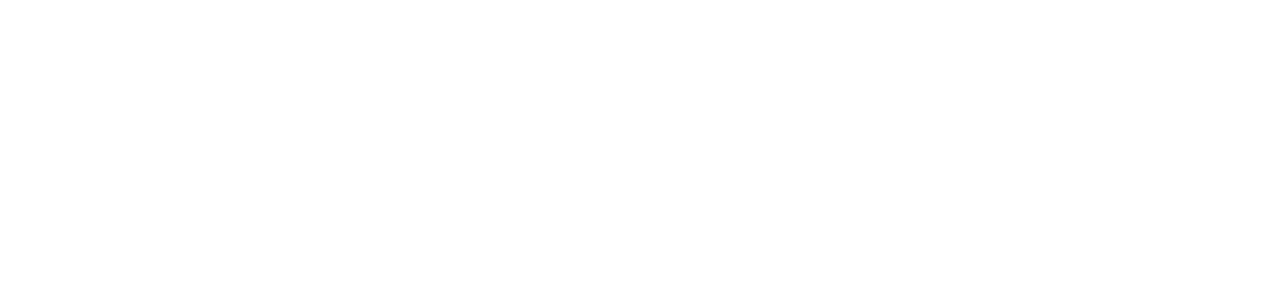
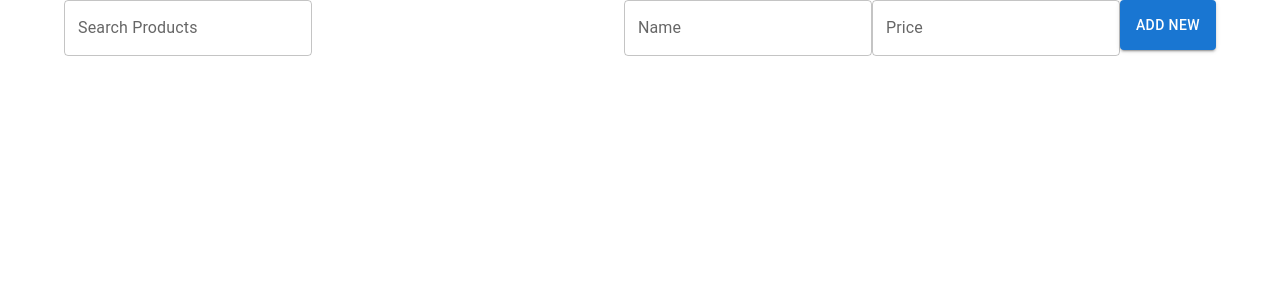
Before and after one commit to ProgFadi/giz-task08, a React (Create React App) app: page /ProductPage in a window 1280 px wide. Before the commit this address had no page. Shown: the top 300 px of the page. Built offline with nearby package versions, Linux system fonts and the light colour scheme.

Commit message:
First Commit

```diff
--- a/package.json
+++ b/package.json
@@ -5,8 +5,10 @@
   "dependencies": {
     "@emotion/react": "^11.7.0",
     "@emotion/styled": "^11.6.0",
+    "@material-ui/styles": "^4.11.4",
     "@mui/icons-material": "^5.2.0",
     "@mui/material": "^5.2.1",
+    "@mui/styles": "^5.2.2",
     "@testing-library/jest-dom": "^5.11.4",
     "@testing-library/react": "^11.1.0",
     "@testing-library/user-event": "^12.1.10",
--- a/src/App.js
+++ b/src/App.js
@@ -4,6 +4,7 @@
 import DashBoard from './Pages/Dashboard';
 import Products from './Pages/Products';
 import Category from './Pages/Category';
+import ProductsPage from './components/ProductPgae';
 
 
 function App() {
@@ -18,6 +19,7 @@
       <Route exact path="/Dashboard" element={< DashBoard/>}/>
       <Route exact path="/Category" element={< Category/>}/>
       <Route exact path="/Products" element={< Products/>}/>
+      <Route exact path="/ProductPage" element={<ProductsPage/>}/>
 
 
     </Routes>
--- a/src/components/ProductPgae.js
+++ b/src/components/ProductPgae.js
@@ -0,0 +1,116 @@
+import React , {useState} from 'react'
+import TextField from '@mui/material/TextField';
+import Button from '@mui/material/Button';
+import Alert from '@mui/material/Alert';
+import { makeStyles } from '@mui/styles';
+
+import Container from '@mui/material/Container';
+import ProductsTable from './ProductTable';
+
+
+const useStyle = makeStyles({
+    btn: {
+        widt: '33%',
+        height: 50,
+        fontSize: 20,
+        "&:hover" : {opacity:.8}
+    },
+    header: {
+        display: 'flex',
+        justifyContent: 'space-between',
+        flexWrap: 'wrap',
+        marginBottom: 50
+    }
+})
+
+
+
+const ProductsPage = () => {
+    const classes = useStyle();
+    const [alert, setAlert] = useState(false)
+    const [msg, setMsg] = useState({})
+    const [searchVal, setSearchVal] = useState("")
+    const [productName, setProductName] = useState("")
+    const [productPrice, setProductPrice] = useState("")
+    const [products, setProducts] = useState([])
+    const [filteredProducts, setFilteredProducts] = useState([])
+
+    const onSearchChange = (e) => {
+        let Products = Array.from(products);
+        let value = e.target.value
+        if(!value) {
+          setSearchVal(value)
+          setFilteredProducts([...products])
+          return
+        }
+
+        let filteredProducts = Products.filter((product)=>{return product.name.toLowerCase().includes(value.toLowerCase())})
+        setSearchVal(value)
+        setFilteredProducts([...filteredProducts])
+    }
+
+    const validate = ()=> {
+        let Msg = Object.create(msg)
+        if(!productName) {
+          Msg.name = "Name can not be Empty"
+        }
+        else if(!productName.match(/^[a-zA-Z0-9@\. ]+$/)) {
+          Msg.name = 'Name Must be string'
+        }
+        else {
+          delete Msg.name
+        }
+        if(!productPrice) {
+          Msg.price = "Price can not be Empty"
+        }
+        else if(!productPrice.match(/^[0-9]+$/)) {
+          Msg.price = 'Price Must be integer'
+        }
+        else {
+          delete Msg.price
+        }
+
+       setMsg({...Msg})
+       return Object.keys(Msg).length === 0
+    }
+
+
+    const onAdd = (e)=> {
+        if(!validate()) {
+          setAlert(true)
+          return
+        }
+
+        let Products = Array.from(products)
+        let Product = new Object()
+        Product.name = productName
+        Product.price = productPrice
+        Products.push(Product)
+        setProducts([...Products])
+        setFilteredProducts([...Products])
+        setAlert(false)
+        setProductName("")
+        setProductPrice("")
+    }
+
+
+    return (
+        <Container fixed>
+            <div className={classes.header}>
+                <TextField label="Search Products" color="primary" value={searchVal} onChange={onSearchChange} />
+                <div className="head">
+                    <TextField label="Name"  color="primary" value={productName} onChange={(e)=>{ setProductName(e.target.value) }} />
+                    <TextField label="Price"  color="primary" value={productPrice} onChange={(e)=>{ setProductPrice(e.target.value) }} />
+                    <Button variant="contained" color="primary" className={classes.btn} onClick={onAdd} >Add New</Button>
+                </div>
+            </div>
+
+            {alert && <Alert severity="error" sx={{marginBottom:5}}>{Object.values(msg).map((message,index)=>{return <li key={index}>{message}</li>})}</Alert> }
+            {!(filteredProducts.length === 0) && <ProductsTable rows={filteredProducts} />}
+
+        </Container>
+    )
+}
+
+
+export default ProductsPage;
--- /dev/null
+++ b/src/components/ProductTable.js
@@ -0,0 +1,61 @@
+import React from 'react'
+import Button from '@mui/material/Button';
+import { styled } from '@mui/material/styles';
+import Table from '@mui/material/Table';
+import TableBody from '@mui/material/TableBody';
+import TableCell, { tableCellClasses } from '@mui/material/TableCell';
+import TableContainer from '@mui/material/TableContainer';
+import TableHead from '@mui/material/TableHead';
+import TableRow from '@mui/material/TableRow';
+import Paper from '@mui/material/Paper';
+
+const StyledTableCell = styled(TableCell)(({ theme }) => ({
+    [`&.${tableCellClasses.head}`]: {
+      backgroundColor: theme.palette.primary.main,
+      color: theme.palette.common.white,
+    },
+    [`&.${tableCellClasses.body}`]: {
+      fontSize: 14,
+    },
+  }));
+
+  const StyledTableRow = styled(TableRow)(({ theme }) => ({
+    '&:nth-of-type(odd)': {
+      backgroundColor: theme.palette.action.hover,
+    },
+    // hide last border
+    '&:last-child td, &:last-child th': {
+      border: 0,
+    },
+  }));
+
+
+const ProductsTable = (props) => {
+    return (
+        <TableContainer component={Paper}>
+        <Table sx={{ minWidth: 700 }} aria-label="customized table">
+          <TableHead>
+            <TableRow>
+              <StyledTableCell>Name</StyledTableCell>
+              <StyledTableCell align="left">Category</StyledTableCell>
+              <StyledTableCell align="left">Price</StyledTableCell>
+              <StyledTableCell align="center" colSpan={2}>Confirmation</StyledTableCell>
+            </TableRow>
+          </TableHead>
+          <TableBody>
+            {props.rows.map((row) => (
+              <StyledTableRow key={row.name}>
+                <StyledTableCell component="th" scope="row">{row.name}</StyledTableCell>
+                <StyledTableCell align="left">Sneakers</StyledTableCell>
+                <StyledTableCell align="left">{row.price}$</StyledTableCell>
+                <StyledTableCell align="center"><Button variant="contained" color="warning" size="small" >Edit</Button>  <Button variant="contained" color="error" size="small" >Delete</Button></StyledTableCell>
+              </StyledTableRow>
+            ))}
+          </TableBody>
+        </Table>
+    </TableContainer>
+    )
+}
+
+
+export default ProductsTable;
```
Also changed, not shown: src/Pages/NavBar.js (indentation only), 1 other file (tests, documents, lock files or other folders).
